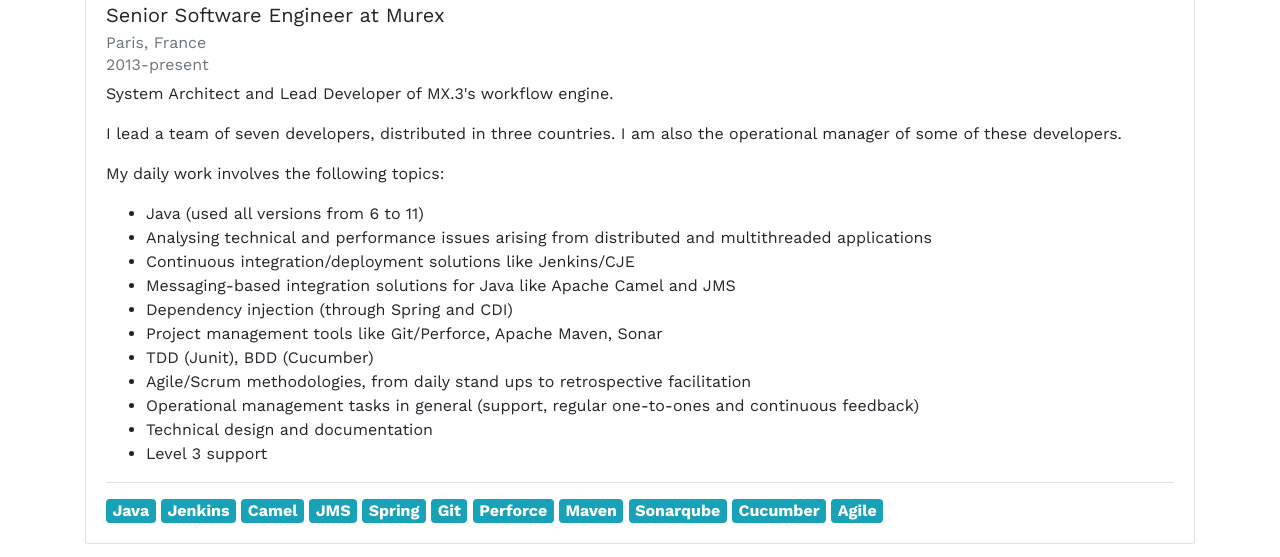
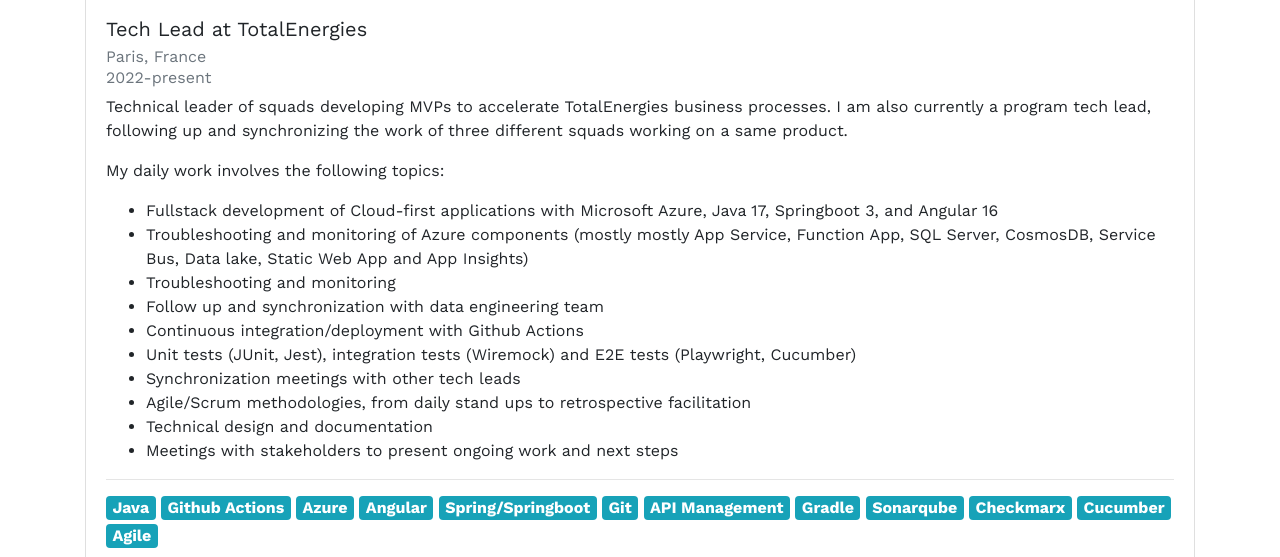
Before and after one commit to jcamerico/website, a plain HTML site: page index.html in a window 1280 px wide. Shown: the part 1345-1902 px from the top of the page. Drawn offline with nearby package versions, Linux system fonts and the light colour scheme.

Commit message:
feat: Update CV (#8)

```diff
--- a/index.html
+++ b/index.html
@@ -72,7 +72,7 @@
           </div>
           <div class="col-lg-6">
             <h3>Hi! I'm João Américo.</h3>
-            <p>I'm a Senior Software Engineer at <a href="https://www.murex.com/">Murex</a>.</p>
+            <p>I'm a Tech Lead at the <a href="https://totalenergies.com">TotalEnergies</a> Digital Factory.</p>
             <p>I have obtained a PhD degree in Computer Science from the University of Grenoble in 2013.</p>
             <p>I have also a Master degree from <a href="https://ensimag.grenoble-inp.fr/">ENSIMAG</a> with <em>Mention bien</em> and a Bachelor degree from UFRGS with <em>summa cum laude</em> (laurea acadêmica).</p>
             <p>When I'm not coding, I am probably reading, playing volleyball or gaming.</p>
@@ -91,6 +91,47 @@
           <div class="card-header">
             <div class="row">
               <div class="col-lg-auto">
+                <img src="/imgs/totalenergies.svg" class="company-logo" alt="TotalEnergies">
+              </div>
+            </div>
+          </div>
+          <div class="card-body">
+            <h5 class="card-title">Tech Lead at TotalEnergies</h5>
+            <h6 class="card-subtitle mb-2 text-muted">Paris, France</h6>
+            <h6 class="card-subtitle mb-2 text-muted">2022-present</h6>
+            <p class="card-text">Technical leader of squads developing MVPs to accelerate TotalEnergies business processes. I am also currently a program tech lead, following up and synchronizing the work of three different squads working on a same product.</p>
+            <p>My daily work involves the following topics:</p>
+            <ul>
+              <li>Fullstack development of Cloud-first applications with Microsoft Azure, Java 17, Springboot 3, and Angular 16</li>
+              <li>Troubleshooting and monitoring of Azure components (mostly mostly App Service, Function App, SQL Server, CosmosDB, Service Bus, Data lake, Static Web App and App Insights)</li>
+              <li>Troubleshooting and monitoring</li>
+              <li>Follow up and synchronization with data engineering team</li>
+              <li>Continuous integration/deployment with Github Actions</li>
+              <li>Unit tests (JUnit, Jest), integration tests (Wiremock) and E2E tests (Playwright, Cucumber)</li>
+              <li>Synchronization meetings with other tech leads</li>
+              <li>Agile/Scrum methodologies, from daily stand ups to retrospective facilitation</li>
+              <li>Technical design and documentation</li>
+              <li>Meetings with stakeholders to present ongoing work and next steps</li>
+            </ul>
+            <hr>
+            <span class="badge badge-info mb-1">Java</span>
+            <span class="badge badge-info mb-1">Github Actions</span>
+            <span class="badge badge-info mb-1">Azure</span>
+            <span class="badge badge-info mb-1">Angular</span>
+            <span class="badge badge-info mb-1">Spring/Springboot</span>
+            <span class="badge badge-info mb-1">Git</span>
+            <span class="badge badge-info mb-1">API Management</span>
+            <span class="badge badge-info mb-1">Gradle</span>
+            <span class="badge badge-info mb-1">Sonarqube</span>
+            <span class="badge badge-info mb-1">Checkmarx</span>
+            <span class="badge badge-info mb-1">Cucumber</span>
+            <span class="badge badge-info mb-1">Agile</span>
+          </div>
+        </div>
+        <div class="card mb-3">
+          <div class="card-header">
+            <div class="row">
+              <div class="col-lg-auto">
                 <img src="/imgs/murex.png" class="company-logo" alt="Murex">
               </div>
             </div>
@@ -98,48 +139,25 @@
           <div class="card-body">
             <h5 class="card-title">Senior Software Engineer at Murex</h5>
             <h6 class="card-subtitle mb-2 text-muted">Paris, France</h6>
-            <h6 class="card-subtitle mb-2 text-muted">2013-present</h6>
+            <h6 class="card-subtitle mb-2 text-muted">2013-2022</h6>
             <p class="card-text">System Architect and Lead Developer of MX.3's workflow engine.</p>
-            <p class="card-text">I lead a team of seven developers, distributed in three countries. I am also the operational manager of some of these developers.</p>
-            <p>My daily work involves the following topics:</p>
-            <ul>
-              <li>Java (used all versions from 6 to 11)</li>
-              <li>
-                Analysing technical and performance issues arising from
-                distributed and multithreaded applications
-              </li>
-              <li>
-                Continuous integration/deployment solutions like Jenkins/CJE
-              </li>
-              <li>
-                Messaging-based integration solutions for Java like Apache Camel
-                and JMS
-              </li>
-              <li>Dependency injection (through Spring and CDI)</li>
-              <li>
-                Project management tools like Git/Perforce, Apache Maven, Sonar
-              </li>
-              <li>TDD (Junit), BDD (Cucumber)</li>
-              <li>
-                Agile/Scrum methodologies, from daily stand ups to retrospective
-                facilitation
-              </li>
-              <li>Operational management tasks in general (support, regular one-to-ones and continuous feedback)</li>
-              <li>Technical design and documentation</li>
-              <li>Level 3 support</li>
-            </ul>
+            <p class="card-text">I led and managed a team of seven developers, distributed in three countries. I was also the lead developer of MX.3's business process automation engine, called MxMLExchange.</p>
             <hr>
-            <span class="badge badge-info">Java</span>
-            <span class="badge badge-info">Jenkins</span>
-            <span class="badge badge-info">Camel</span>
-            <span class="badge badge-info">JMS</span>
-            <span class="badge badge-info">Spring</span>
-            <span class="badge badge-info">Git</span>
-            <span class="badge badge-info">Perforce</span>
-            <span class="badge badge-info">Maven</span>
-            <span class="badge badge-info">Sonarqube</span>
-            <span class="badge badge-info">Cucumber</span>
-            <span class="badge badge-info">Agile</span>
+            <span class="badge badge-info mb-1">Java</span>
+            <span class="badge badge-info mb-1">Distributed Applications</span>
+            <span class="badge badge-info mb-1">Jenkins</span>
+            <span class="badge badge-info mb-1">Apache Camel</span>
+            <span class="badge badge-info mb-1">JMS</span>
+            <span class="badge badge-info mb-1">Spring</span>
+            <span class="badge badge-info mb-1">Git</span>
+            <span class="badge badge-info mb-1">Bitbucket</span>
+            <span class="badge badge-info mb-1">Perforce</span>
+            <span class="badge badge-info mb-1">Maven</span>
+            <span class="badge badge-info mb-1">Sonarqube</span>
+            <span class="badge badge-info mb-1">Cucumber</span>
+            <span class="badge badge-info mb-1">Scrum</span>
+            <span class="badge badge-info mb-1">SAFe</span>
+            <span class="badge badge-info mb-1">Engineering management</span>
           </div>
         </div>
         <div class="row">
@@ -330,6 +348,19 @@
                 </p>
               </div>
             </div>
+            <div class="card mb-3">
+              <h5 class="card-header">Certifications</h5>
+              <div class="card-body">
+                <p class="card-text">
+                  <img src="/imgs/az204.png" class="language-icon" alt="Azure Associate Developer Badge">
+                  AZ-204: Azure Developer
+                </p>
+                <p class="card-text">
+                  <img src="/imgs/safe4.png" class="language-icon" alt="SAFe 4 badge">
+                  SAFe 4 Agilist
+                </p>
+              </div>
+            </div>
           </div>
           <div class="col">
             <div class="card mb-3">
@@ -447,14 +478,14 @@
         <h1>Contact me!</h1>
         <div>
           <a href="http://www.linkedin.com/in/jcamerico"><i class="fab fa-linkedin fa-3x social-icon"></i></a>
-          <a href="mailto://jc@jcamerico.com"><i class="fas fa-envelope fa-3x social-icon"></i></a>
+          <a href="mailto:jc@jcamerico.com"><i class="fas fa-envelope fa-3x social-icon"></i></a>
           <a href="http://github.com/jcamerico/"><i class="fab fa-github fa-3x social-icon"></i></a>
           <a href="https://www.instagram.com/jcamerico/"><i class="fab fa-instagram fa-3x social-icon"></i></a>
           <a href="https://twitter.com/andjcsaid"><i class="fab fa-twitter fa-3x social-icon"></i></a>
         </div>
         <p>Developed with HTML5, CSS3 and Bootstrap. Source code is on <a href="http://github.com/jcamerico/website">Github</a>.</p>
         <p>Country flag icons were made by <a href="https://www.freepik.com" title="Freepik">Freepik</a> and <a href="https://www.flaticon.com/authors/roundicons" title="Roundicons">Roundicons</a> from <a href="https://www.flaticon.com/" title="Flaticon">www.flaticon.com</a></div>.</p>
-        <p>© Copyright 2021, João Américo</p>
+        <p>© Copyright 2023, João Américo</p>
       </article>
     </footer>
   </body>
```
Also changed, not shown: imgs/az204.png (added), imgs/safe4.png (added), imgs/totalenergies.svg (added), 1 other file.
